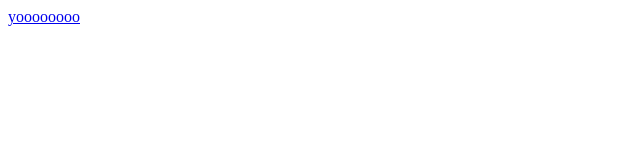
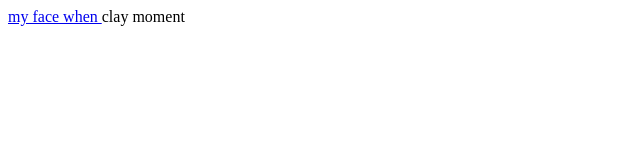
Before and after one commit to HogunDogun/HogunDogun.github.io, a plain HTML site: page index.html in a window 1280 px wide. Shown: the whole page, without its empty margins (0-640 px from the left). Drawn offline with Linux system fonts and the light colour scheme.

Commit message:
Update index.html

```diff
--- a/index.html
+++ b/index.html
@@ -2,6 +2,7 @@
 <html>
     <title>cum zone</title>
     <body>
-        <a href=https://www.tom.com>yoooooooo</a>
+        <a href=https://www.tom.com>my face when </a> clay moment
+
     </body>
 </html>
```
